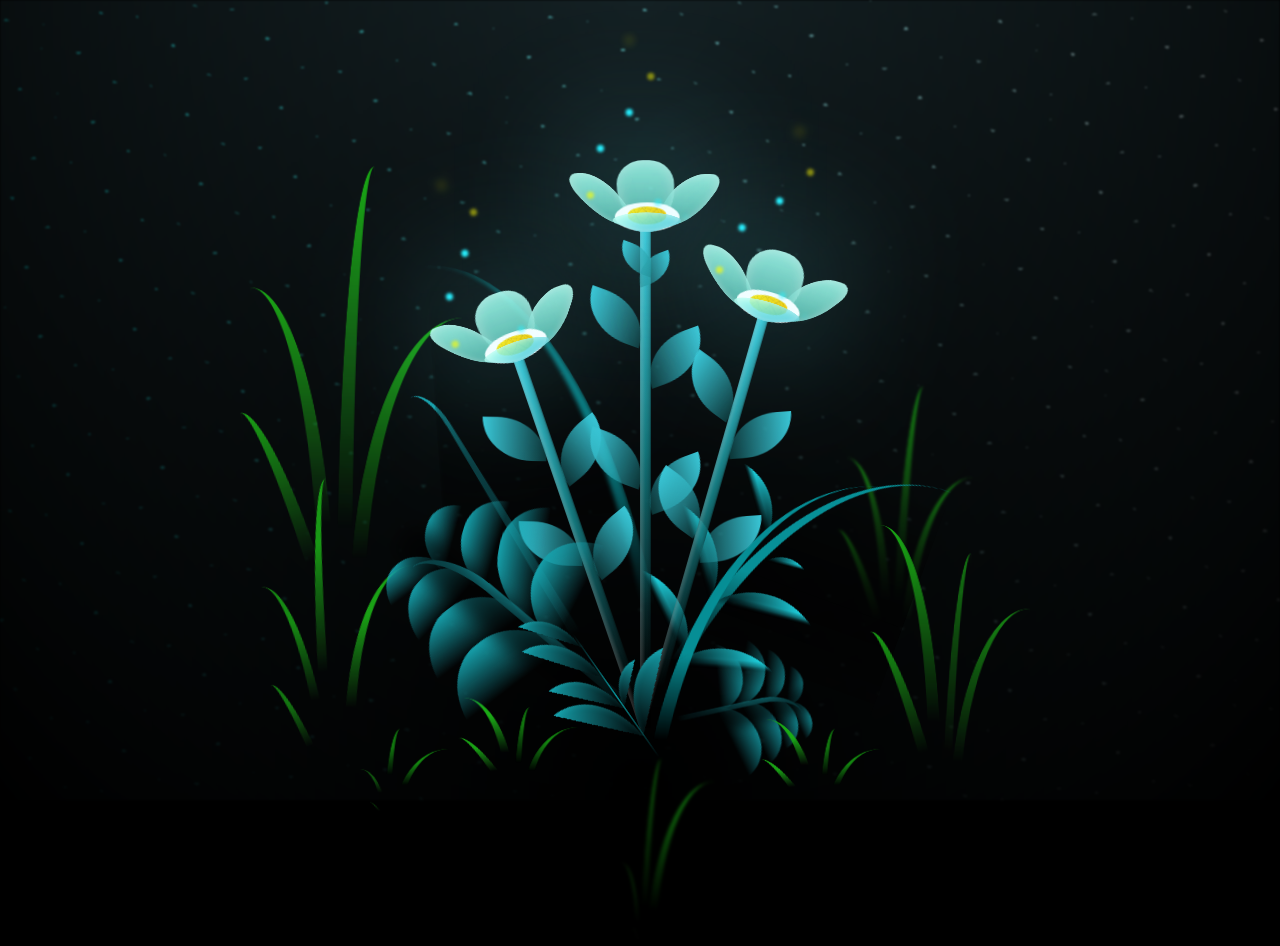
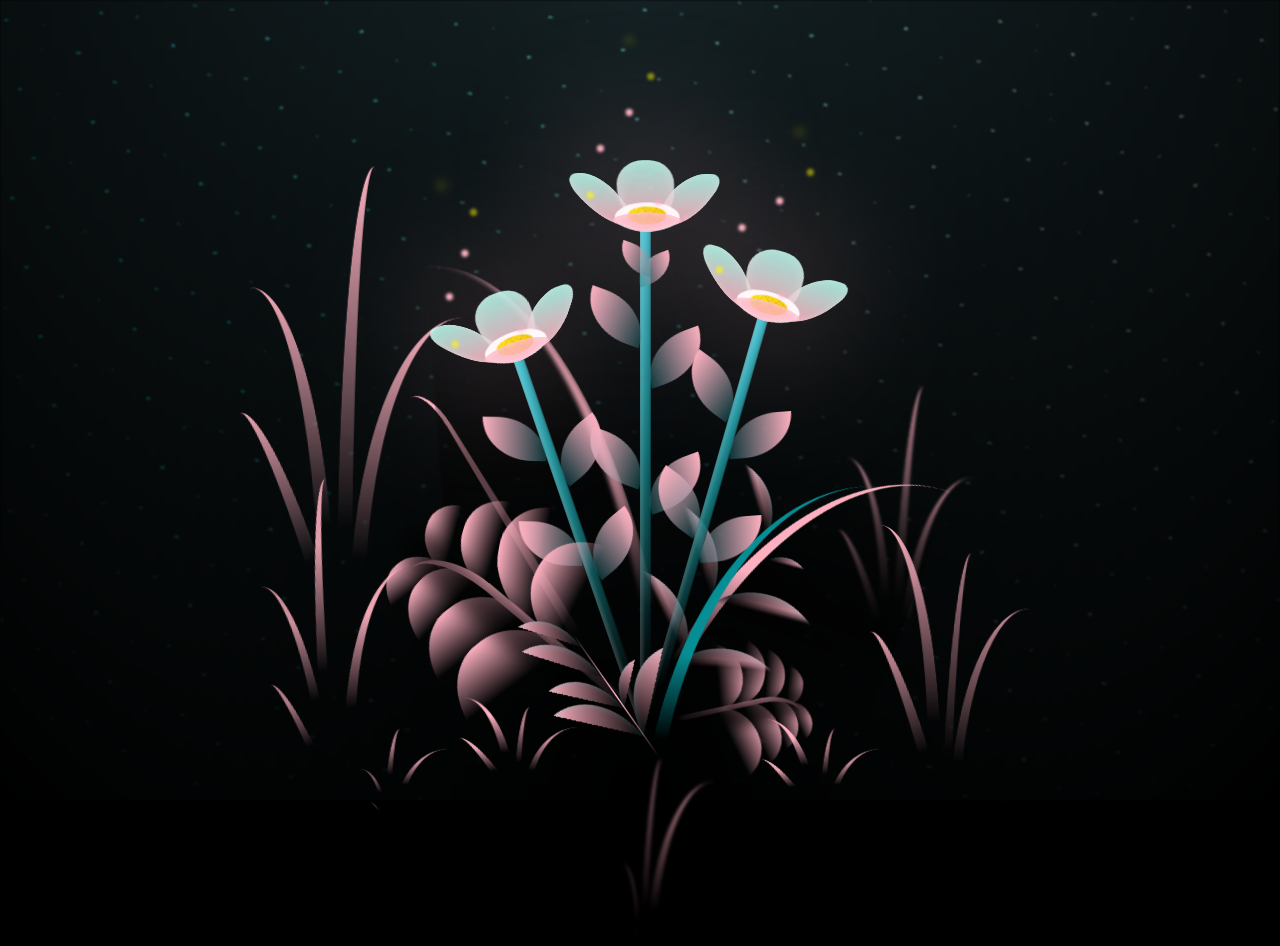
Before and after one commit to KuroTensh/bukaaaaa, a plain HTML site: page flower.html in a window 1280 px wide. Drawn offline with Linux system fonts and the light colour scheme.

Commit message:
update css/main.css

```diff
--- a/css/main.css
+++ b/css/main.css
@@ -154,7 +154,7 @@ body {
   transform: translate(-50%, -100%);
   width: 8vmin;
   height: 8vmin;
-  background-color: #6bf0ff;
+  background-color: #FDB0C0;
   filter: blur(10vmin);
 }
 .flower__leaf {
@@ -165,7 +165,7 @@ body {
   height: 11vmin;
   border-radius: 51% 49% 47% 53%/44% 45% 55% 69%;
   background-color: #a7ffee;
-  background-image: linear-gradient(to top, #54b8aa, #a7ffee);
+  background-image: linear-gradient(to top, #FDB0C0, #a7ffee);
   transform-origin: bottom center;
   opacity: 0.9;
   box-shadow: inset 0 0 2vmin rgba(255, 255, 255, 0.5);
@@ -185,7 +185,7 @@ body {
   transform-origin: bottom left;
   border-radius: 4vmin 10vmin 4vmin 4vmin;
   transform: translate(0%, 18%) rotateX(70deg) rotate(-43deg);
-  background-image: linear-gradient(to top, #39c6d6, #a7ffee);
+  background-image: linear-gradient(to top, #FDB0C0, #FDB0C0);
   z-index: 1;
   opacity: 0.8;
 }
@@ -227,7 +227,7 @@ body {
   height: var(--h);
   border-top-right-radius: var(--h);
   border-bottom-left-radius: var(--h);
-  background-image: linear-gradient(to top, rgba(20, 117, 122, 0.4), #39c6d6);
+  background-image: linear-gradient(to top, rgba(20, 117, 122, 0.4), #FDB0C0);
 }
 .flower__line__leaf--1 {
   transform: rotate(70deg) rotateY(30deg);
@@ -271,7 +271,7 @@ body {
           animation: light-ans 4s linear infinite backwards;
 }
 .flower__light:nth-child(odd) {
-  background-color: #23f0ff;
+  background-color: #FDB0C0;
 }
 .flower__light--1 {
   left: -2vmin;
@@ -314,7 +314,7 @@ body {
           animation-delay: 3.5s;
 }
 .flower__grass {
-  --c: #159faa;
+  --c: #FDB0C0;
   --line-w: 1.5vmin;
   position: absolute;
   bottom: 12vmin;
@@ -536,7 +536,7 @@ body {
 .flower__g-long {
   --w: 2vmin;
   --h: 6vmin;
-  --c: #159faa;
+  --c: #FDB0C0;
   position: absolute;
   bottom: 10vmin;
   left: -3vmin;
@@ -592,9 +592,9 @@ body {
   width: 30vmin;
   height: 50vmin;
   border-top-left-radius: 100%;
-  border-left: 2vmin solid #079097;
+  border-left: 2vmin solid #FDB0C0;
   background-image: linear-gradient(to bottom, transparent, var(--dark-color) 60%);
-  -webkit-mask-image: linear-gradient(to top, transparent 30%, #079097 60%);
+  -webkit-mask-image: linear-gradient(to top, transparent 30%, #FDB0C0 60%);
 }
 .flower__g-right--1 {
   -webkit-animation: flower-g-right-ans 2.5s linear infinite;
@@ -672,7 +672,7 @@ body {
 .flower__g-front__line {
   width: 0.3vmin;
   height: 20vmin;
-  background-image: linear-gradient(to top, transparent, #079097, transparent 100%);
+  background-image: linear-gradient(to top, transparent, #FDB0C0, transparent 100%);
   position: relative;
 }
 .flower__g-front__leaf-wrapper {
@@ -780,9 +780,9 @@ body {
   height: 10vmin;
   border-radius: 100% 0% 0% 100%/100% 100% 0% 0%;
   box-shadow: inset 0 2px 1vmin hsla(184deg, 97%, 58%, 0.2);
-  background-image: linear-gradient(to bottom left, transparent, var(--dark-color)), linear-gradient(to bottom right, #159faa 50%, transparent 50%, transparent);
-  -webkit-mask-image: linear-gradient(to bottom right, #159faa 50%, transparent 50%, transparent);
-  mask-image: linear-gradient(to bottom right, #159faa 50%, transparent 50%, transparent);
+  background-image: linear-gradient(to bottom left, transparent, var(--dark-color)), linear-gradient(to bottom right, #FDB0C0 50%, transparent 50%, transparent);
+  -webkit-mask-image: linear-gradient(to bottom right, #FDB0C0 50%, transparent 50%, transparent);
+  mask-image: linear-gradient(to bottom right, #FDB0C0 50%, transparent 50%, transparent);
 }
 .flower__g-fr {
   position: absolute;
@@ -814,7 +814,7 @@ body {
   height: 50vmin;
   border-top-left-radius: 100%;
   border-left: 2vmin solid #079097;
-  -webkit-mask-image: linear-gradient(to top, transparent 25%, #079097 50%);
+  -webkit-mask-image: linear-gradient(to top, transparent 25%, #FDB0C0 50%);
   position: relative;
   z-index: 1;
 }
@@ -826,7 +826,7 @@ body {
   height: 10vmin;
   border-radius: 100% 0% 0% 100%/100% 100% 0% 0%;
   box-shadow: inset 0 2px 1vmin hsla(184deg, 97%, 58%, 0.2);
-  background-image: linear-gradient(to bottom left, transparent, var(--dark-color) 98%), linear-gradient(to bottom right, #23f0ff 45%, transparent 50%, transparent);
+  background-image: linear-gradient(to bottom left, transparent, var(--dark-color) 98%), linear-gradient(to bottom right, #FDB0C0 45%, transparent 50%, transparent);
   -webkit-mask-image: linear-gradient(135deg, #159faa 40%, transparent 50%, transparent);
 }
 .flower__g-fr__leaf--1 {
@@ -956,7 +956,7 @@ body {
   transform: scale(0.8) rotate(-5deg);
 }
 .long-g--1 .leaf {
-  -webkit-mask-image: linear-gradient(to top, transparent 40%, #079097 80%) !important;
+  -webkit-mask-image: linear-gradient(to top, transparent 40%, #FDB0C0 80%) !important;
 }
 .long-g--1 .leaf--1 {
   --w: 5vmin;
@@ -1016,7 +1016,7 @@ body {
 .long-g .leaf {
   --w: 15vmin;
   --h: 40vmin;
-  --c: #1aaa15;
+  --c: #FDB0C0;
   position: absolute;
   bottom: 0;
   width: var(--w);
```
